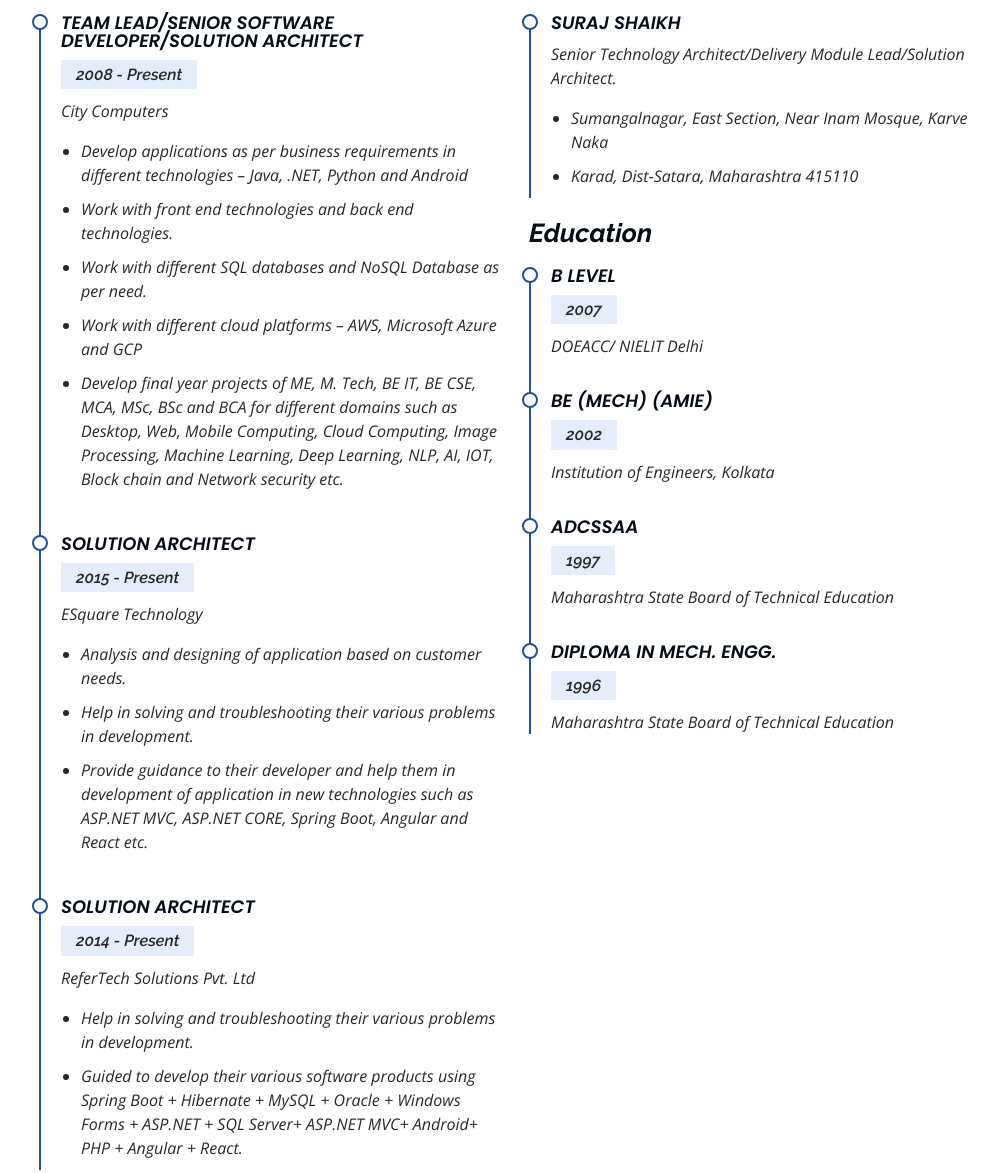
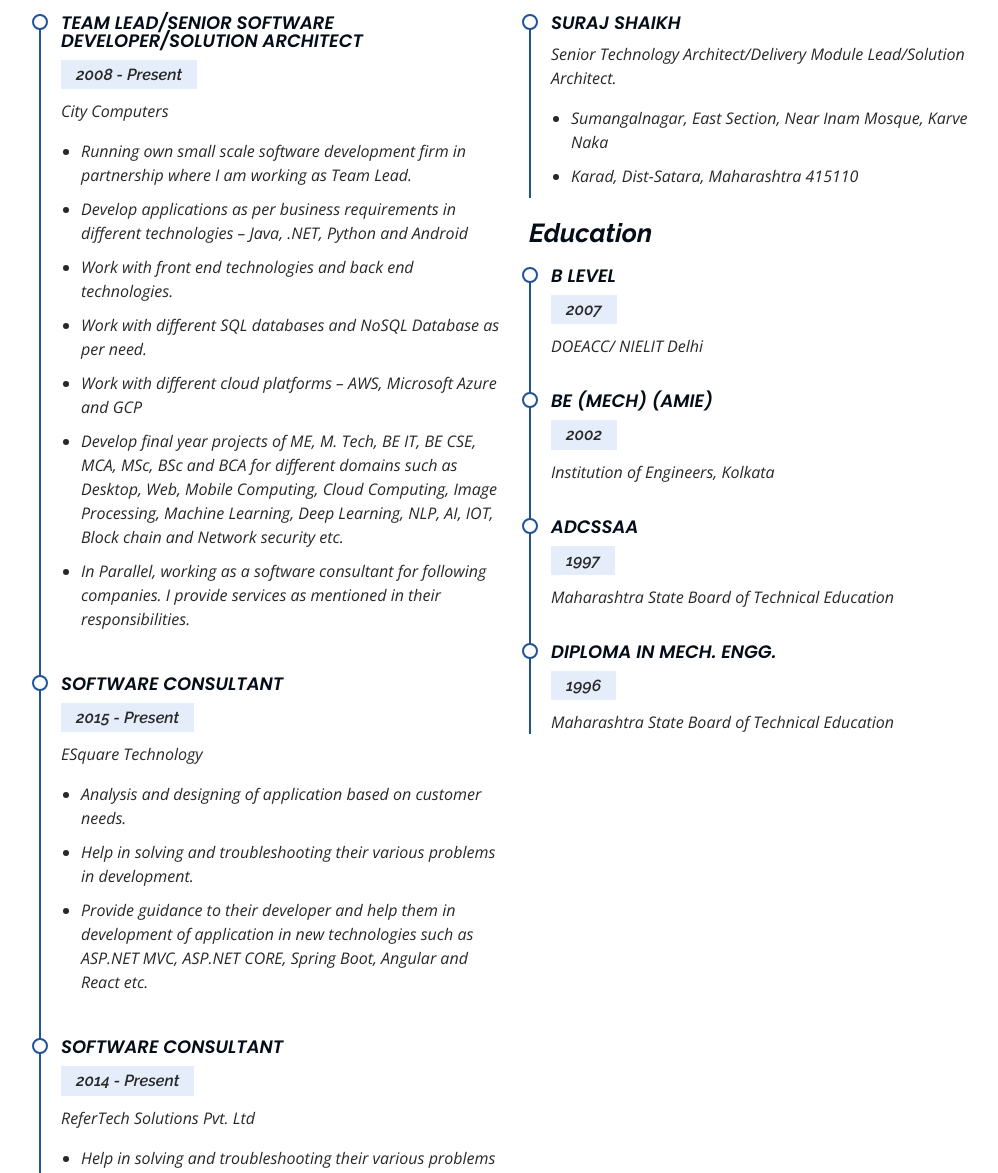
Before and after one commit to surajshaikht/surajshaikht.github.io, a plain HTML site: page index.html in a window 1280 px wide. Shown: the part 4220-5393 px from the top of the page, without its empty margins (273-1271 px from the left). Drawn offline with nearby package versions, Linux system fonts and the light colour scheme.

Commit message:
Update index.html

```diff
--- a/index.html
+++ b/index.html
@@ -484,15 +484,17 @@
               <h5>2008 - Present</h5>
               <p><em>City Computers</em></p>
               <ul>
+                <li>Running own small scale software development firm in partnership where I am working as Team Lead.</li>
                 <li>Develop applications as per business requirements in different technologies – Java, .NET, Python and Android</li>
                 <li>Work with front end technologies and back end technologies. </li>
                 <li>Work with different SQL databases and NoSQL Database as per need.</li>
                 <li>Work with different cloud platforms – AWS, Microsoft Azure and GCP</li>
                 <li>Develop final year projects of ME, M. Tech, BE IT, BE CSE, MCA, MSc, BSc and BCA for different domains such as Desktop, Web, Mobile Computing, Cloud Computing, Image Processing, Machine Learning, Deep Learning, NLP, AI, IOT, Block chain and Network security etc.</li>
+                <li>In Parallel, working as a software consultant for following companies. I provide services as mentioned in their responsibilities.</li>
               </ul>
             </div>
             <div class="resume-item">
-              <h4>Solution Architect</h4>
+              <h4>Software Consultant</h4>
               <h5>2015 - Present</h5>
               <p><em>ESquare Technology</em></p>
               <ul>
@@ -502,7 +504,7 @@
               </ul>
             </div>
             <div class="resume-item">
-              <h4>Solution Architect</h4>
+              <h4>Software Consultant</h4>
               <h5>2014 - Present</h5>
               <p><em>ReferTech Solutions Pvt. Ltd</em></p>
               <ul>
```
